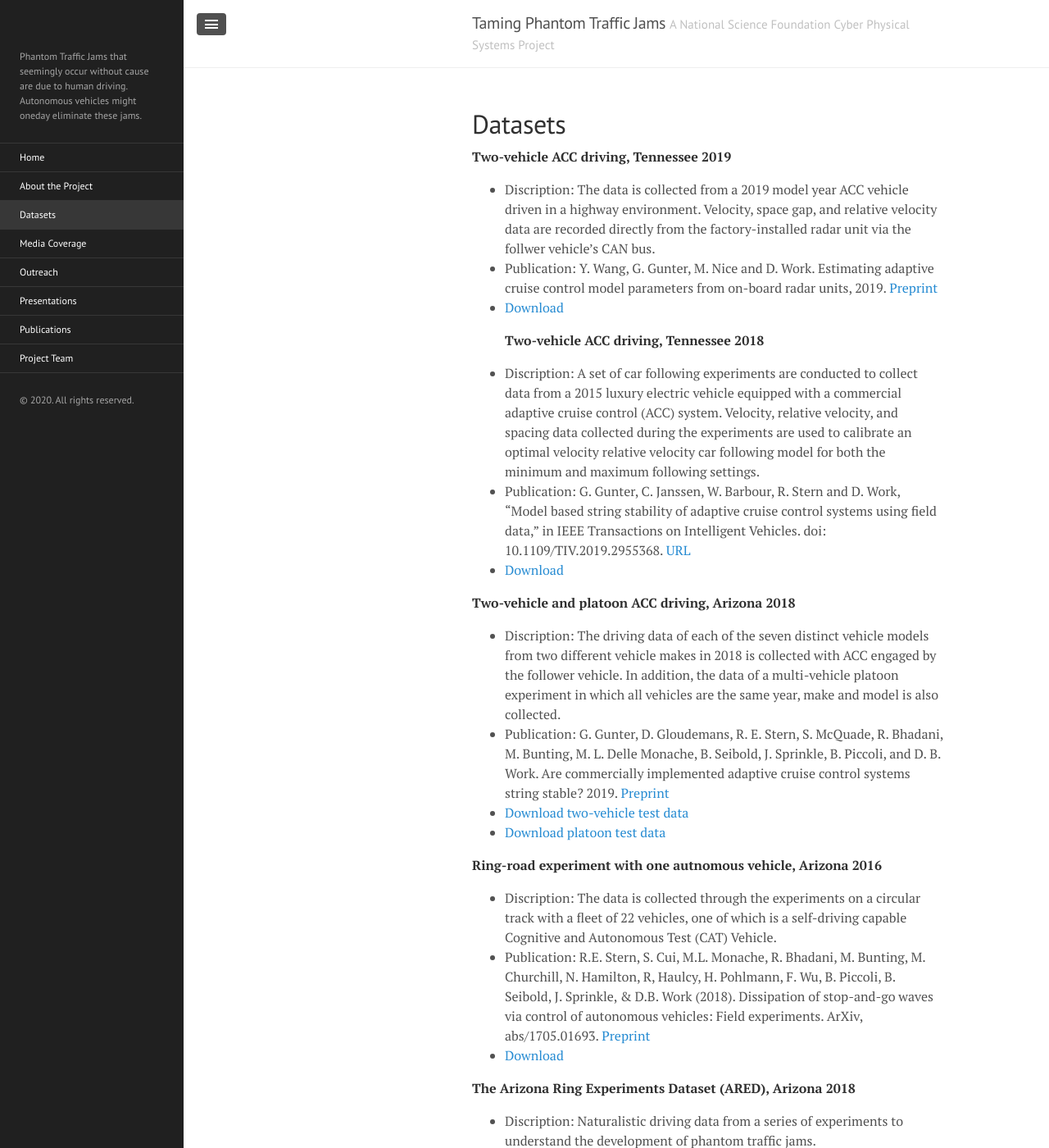
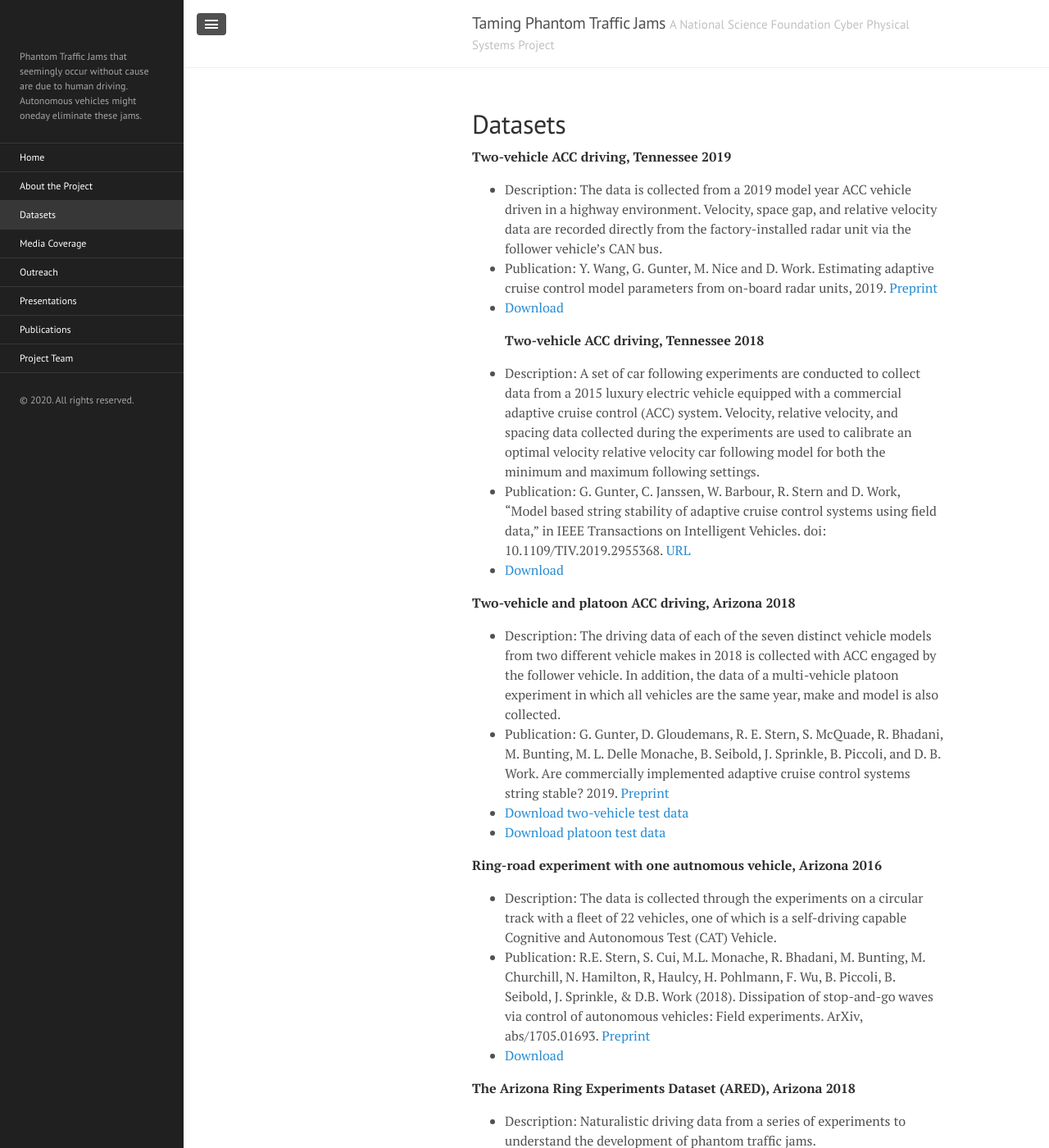
Before and after one commit to phantomjams/phantomjams.github.io, a Jekyll site: the page built from datasets.md, in a window 1280 px wide and 1400 px high. Shown: the whole window at 82% size. Built offline with Jekyll 4.4.1, drawn with Linux system fonts in a browser that asks for light colours.

Commit message:
Update datasets.md

```diff
--- a/datasets.md
+++ b/datasets.md
@@ -3,31 +3,31 @@ layout: page
 title: Datasets
 ---
 <strong>Two-vehicle ACC driving, Tennessee 2019</strong>
-- Discription: The data is collected from a 2019 model year ACC vehicle driven in a highway environment. Velocity, space gap, and relative velocity data are recorded directly from the factory-installed radar unit via the follwer vehicle's CAN bus.
+- Description: The data is collected from a 2019 model year ACC vehicle driven in a highway environment. Velocity, space gap, and relative velocity data are recorded directly from the factory-installed radar unit via the follower vehicle's CAN bus.
 - Publication: Y. Wang, G. Gunter, M. Nice and D. Work. Estimating adaptive cruise control model parameters from on-board radar units, 2019. <a href="https://arxiv.org/abs/1911.06454">Preprint</a>
 - <a href="https://vanderbilt.box.com/s/76m0vmlpzoj2059p047yt0jkx3mtyxdp">Download</a>
 
     <!-- &lt;p&gt;insert code here&lt;/p&gt; -->
 <strong>Two-vehicle ACC driving, Tennessee 2018</strong>
-- Discription: A set of car following experiments are conducted to collect data from a 2015 luxury electric vehicle equipped with a commercial adaptive cruise control (ACC) system. Velocity, relative velocity, and spacing data collected during the experiments are used to calibrate an optimal velocity relative velocity car following model for both the minimum and maximum following settings.
+- Description: A set of car following experiments are conducted to collect data from a 2015 luxury electric vehicle equipped with a commercial adaptive cruise control (ACC) system. Velocity, relative velocity, and spacing data collected during the experiments are used to calibrate an optimal velocity relative velocity car following model for both the minimum and maximum following settings.
 - Publication: G. Gunter, C. Janssen, W. Barbour, R. Stern and D. Work, "Model based string stability of adaptive cruise control systems using field data," in IEEE Transactions on Intelligent Vehicles. doi: 10.1109/TIV.2019.2955368. <a href="http://ieeexplore.ieee.org/stamp/stamp.jsp?tp=&arnumber=8910461&isnumber=7448921">URL</a>
 - <a href="#">Download</a>
 
 
 <strong>Two-vehicle and platoon ACC driving, Arizona 2018</strong>
-- Discription: The driving data of each of the seven distinct vehicle models from two different vehicle makes in 2018 is collected with ACC engaged by the follower vehicle. In addition, the data of a multi-vehicle platoon experiment in which all vehicles are the same year, make and model is also collected.
+- Description: The driving data of each of the seven distinct vehicle models from two different vehicle makes in 2018 is collected with ACC engaged by the follower vehicle. In addition, the data of a multi-vehicle platoon experiment in which all vehicles are the same year, make and model is also collected.
 - Publication: G. Gunter, D. Gloudemans, R. E. Stern, S. McQuade, R. Bhadani, M. Bunting, M. L. Delle Monache, B. Seibold, J. Sprinkle, B. Piccoli, and D. B. Work. Are commercially implemented adaptive cruise control systems string stable? 2019. <a href="https://arxiv.org/abs/1905.02108">Preprint</a>
 - <a href="https://vanderbilt.app.box.com/v/accData">Download two-vehicle test data</a>
 - <a href="https://vanderbilt.app.box.com/v/accData">Download platoon test data</a>
 
 
 <strong>Ring-road experiment with one autnomous vehicle, Arizona 2016</strong>
-- Discription: The data is collected through the experiments on a circular track with a fleet of 22 vehicles, one of which is a self-driving capable Cognitive and Autonomous Test (CAT) Vehicle.
+- Description: The data is collected through the experiments on a circular track with a fleet of 22 vehicles, one of which is a self-driving capable Cognitive and Autonomous Test (CAT) Vehicle.
 - Publication: R.E. Stern, S. Cui, M.L. Monache, R. Bhadani, M. Bunting, M. Churchill, N. Hamilton, R, Haulcy, H. Pohlmann, F. Wu, B. Piccoli, B. Seibold, J. Sprinkle, & D.B. Work (2018). Dissipation of stop-and-go waves via control of autonomous vehicles: Field experiments. ArXiv, abs/1705.01693. <a href="https://arxiv.org/abs/1705.01693">Preprint</a>
 - <a href="https://doi.org/10.15695/vudata.cee.1">Download</a>
 
 
 <strong>The Arizona Ring Experiments Dataset (ARED), Arizona 2018</strong>
-- Discription: Naturalistic driving data from a series of experiments to understand the development of phantom traffic jams.
+- Description: Naturalistic driving data from a series of experiments to understand the development of phantom traffic jams.
 - Publication: F. Wu, Stern, R. E., Cui, S., Monache, M. Laura Dell, Bhadani, R., Bunting, M., Churchill, M., Hamilton, N., Wu, F., Piccoli, B., Seibold, B., Sprinkle, J., and Work, D. B., The Arizona Ring Experiments Dataset (ARED). 2018.
 - <a href="https://doi.org/10.15695/vudata.cee.2">Download</a>
```
